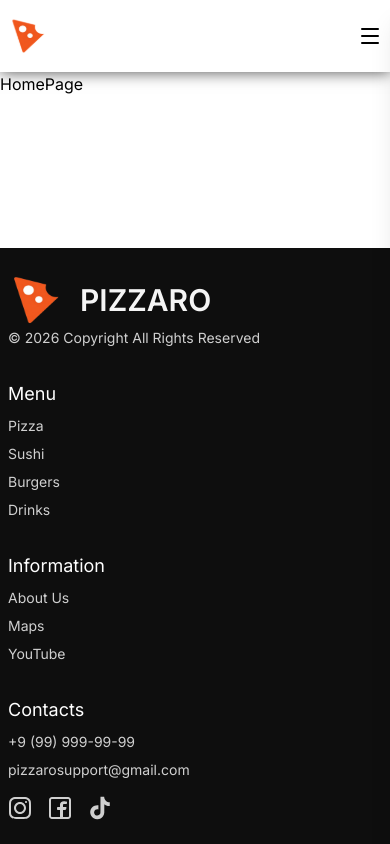
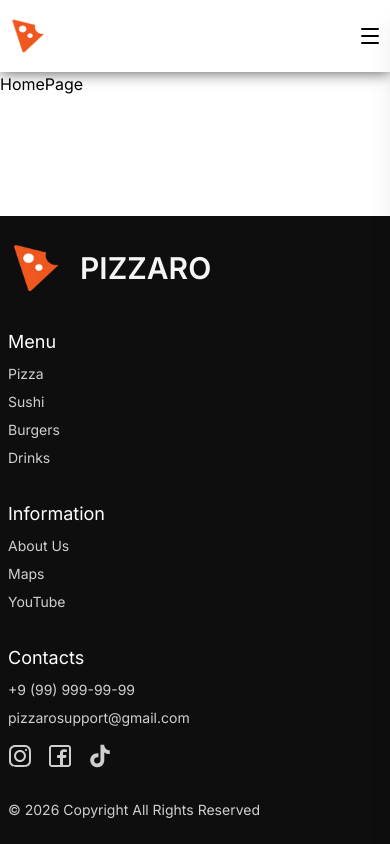
Before and after one commit to Alex-20031003/PIZZARO, a React (Vite) app: page / in a window 390 px wide. Built offline with nearby package versions, Linux system fonts and the light colour scheme.

Commit message:
feat: add logic for copyright mobile version

```diff
--- a/src/widgets/footer/Footer.tsx
+++ b/src/widgets/footer/Footer.tsx
@@ -13,7 +13,7 @@ export default function Footer() {
               <img src={logo} alt='Logo Pizzaro' className='w-14 h-14' />
               <h1 className='font-semibold text-3xl'>PIZZARO</h1>
             </Link>
-            <p className='text-sm text-white/80'>© 2026 Copyright All Rights Reserved</p>
+            <p className='text-sm text-white/80 hidden lg:block'>© 2026 Copyright All Rights Reserved</p>
           </div>
 
           <div className='flex flex-col items-start'>
@@ -58,6 +58,8 @@ export default function Footer() {
               ))}
             </ul>
           </div>
+
+          <p className='text-sm text-white/80 block lg:hidden'>© 2026 Copyright All Rights Reserved</p>
         </div>
       </Container>
     </footer>
```
